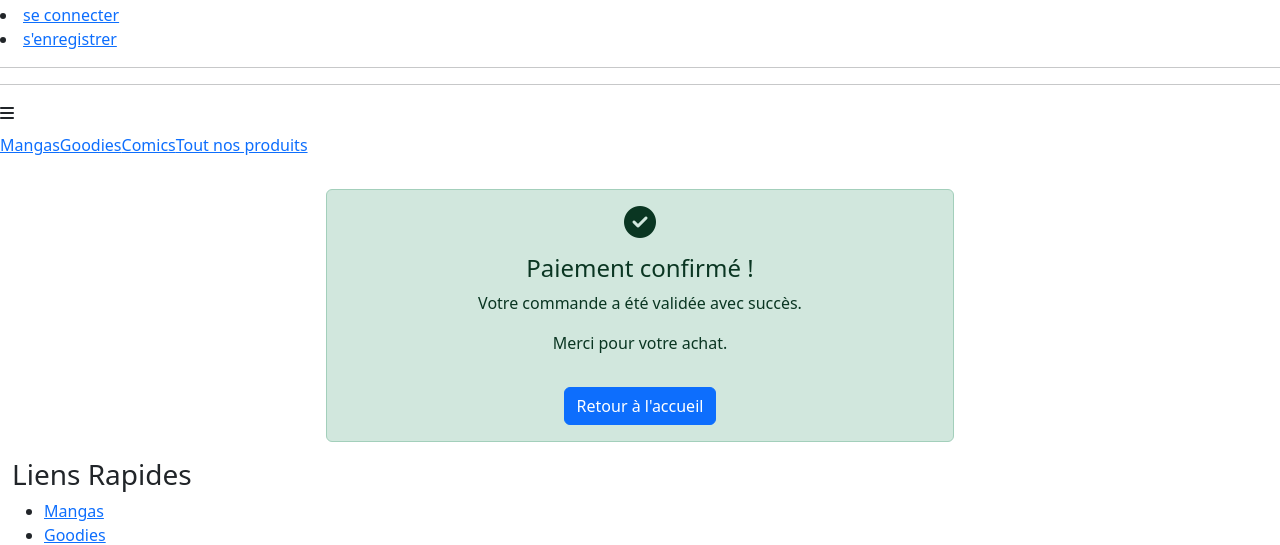
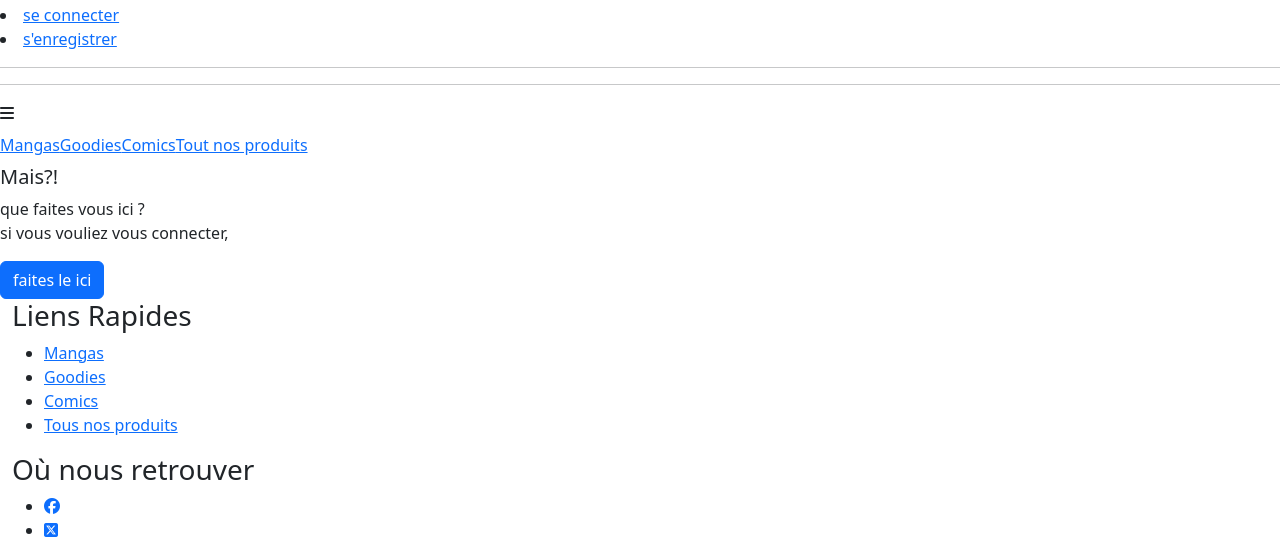
Before and after one commit to GBwele/graphik-galaxy, a Symfony app: template graphik-galaxy/templates/commande/success.html.twig in a window 1280 px wide. Shown: the part 321-866 px from the top of the page. Run offline with Twig, Linux system fonts and the light colour scheme; the template is opened without the code that fills it, so the values that code supplies are empty; some libraries are stand-ins or nearby versions.

Commit message:
je suis stréssé, je doute, ce n'est pas terminé

```diff
--- a/graphik-galaxy/templates/base.html.twig
+++ b/graphik-galaxy/templates/base.html.twig
@@ -27,7 +27,9 @@
 			<script src="{{asset("assets/js/Menu-Burger.js")}}"></script>
 			<script src="{{asset("assets/js/retour-haut.js")}}"></script>
 			<script src="{{asset("assets/js/home-search.js")}}"></script>
-			<script src="{{asset("assets/js/paiement.js")}}"></script>
+<script src="{{asset("assets/js/paiement.js")}}"></script>
+<script src="{{asset("assets/js/header-voyager.js")}}"></script>
+
 
 
 		{% endblock %}
--- a/graphik-galaxy/templates/commande/success.html.twig
+++ b/graphik-galaxy/templates/commande/success.html.twig
@@ -4,6 +4,23 @@
 {% endblock %}
 
 {% block body %}
+
+	{% if app.user is empty %}
+		<div id="surpris">
+
+			<div class="chock">
+
+				<h5>Mais?!</h5>
+				<p>que faites vous ici ?<br>
+					si vous vouliez vous connecter,
+				</p>
+				<a href="{{ path('app_login') }}" class="btn btn-primary">faites le ici</a>
+
+
+			</div>
+
+		</div>
+	{% else %}
 
 		<!-- Message de confirmation -->
 		<div class="row justify-content-center mt-4">
@@ -20,4 +37,6 @@
 				</div>
 			</div>
 		</div>
+	{% endif %}
+
 {% endblock %}
--- a/graphik-galaxy/templates/header/index.html.twig
+++ b/graphik-galaxy/templates/header/index.html.twig
@@ -1,5 +1,23 @@
 <header>
-	<div id="logo-inscription">
+
+
+<div class="space-tunnel">
+	<div class="stars-wrapper"></div>
+</div>
+<div class="scanlines"></div>
+<div class="vignette"></div>
+
+
+
+
+
+
+
+
+
+
+<div id="logo-inscription" style="position: relative; z-index: 4;">
+
 
 
 		<div class="logo" id="haut">
@@ -45,7 +63,8 @@
 		</div>
 	</div>
 	<hr>
-	<div class="random">
+<div class="random" style="position: relative; z-index: 4;">
+
 
 		<div class="typing-effect">
 
@@ -71,7 +90,8 @@
 	<!-- Ajout de la classe collapse navbar-collapse -->
 
 
-	<nav class="navbar navbar-expand-lg">
+<nav class="navbar navbar-expand-lg" style="position: relative; z-index: 4;">
+
 		<div class="collapse navbar-collapse" id="navbarContent">
 			<ul class="navbar-nav">
 
--- a/graphik-galaxy/templates/panier/index.html.twig
+++ b/graphik-galaxy/templates/panier/index.html.twig
@@ -6,6 +6,8 @@
 {% block body %}
 	<div id="full">
 		<div class="main">
+
+
 			{% if (app.user is empty) %}
 				<div class="acces-interdit_non-utilisateur">
 					<h2>acces interdit</h2>
```
Also changed, not shown: graphik-galaxy/src/Controller/PaymentController.php (+14 -0 lines). Lines whose indentation alone changed are shown as unchanged.
